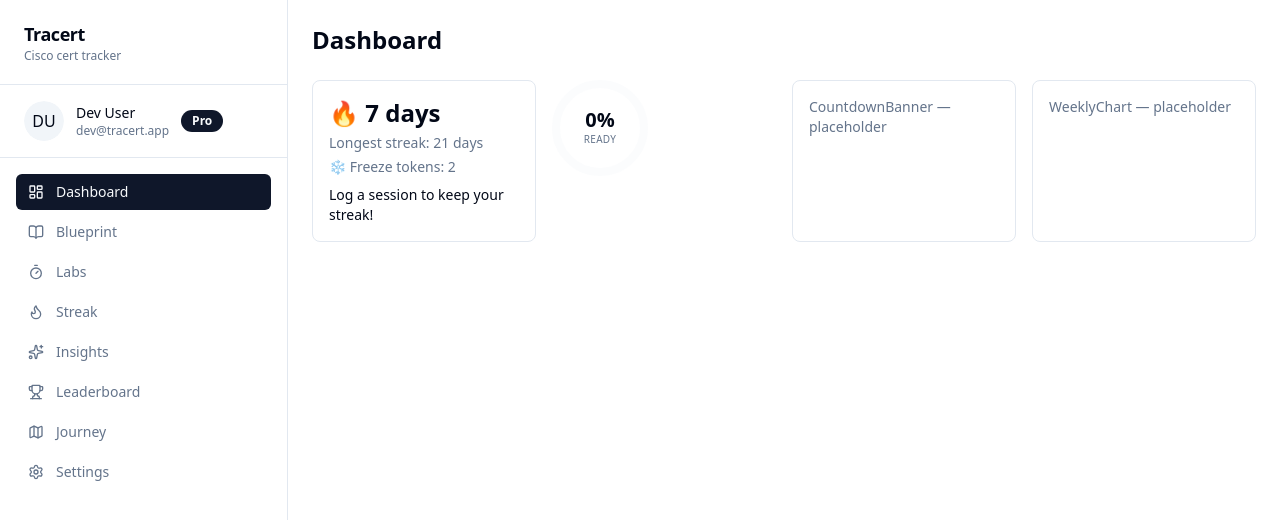
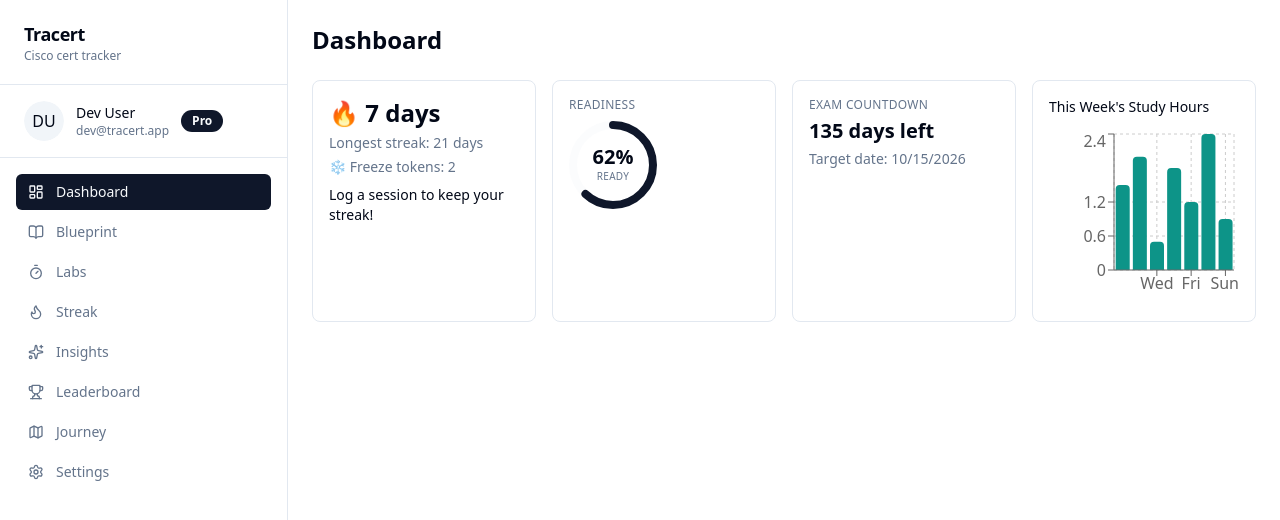
Before and after one commit to nero-01/tracert, a Next.js app: page /dashboard in a window 1280 px wide. Shown: the top 520 px of the page. Built offline with nearby package versions, Linux system fonts and the light colour scheme.

Commit message:
feat: enhance dashboard and settings pages with new components, user profile management, and visualizations for study progress

```diff
--- a/app/dashboard/page.tsx
+++ b/app/dashboard/page.tsx
@@ -9,7 +9,12 @@ export default function DashboardPage() {
       <h1 className="text-2xl font-bold">Dashboard</h1>
       <div className="grid gap-4 md:grid-cols-2 lg:grid-cols-4">
         <StreakCard />
-        <ProgressRing value={0} />
+        <div className="rounded-lg border bg-card p-4">
+          <p className="mb-2 text-xs uppercase tracking-wide text-muted-foreground">
+            Readiness
+          </p>
+          <ProgressRing value={62} size={88} />
+        </div>
         <CountdownBanner />
         <WeeklyChart />
       </div>
--- a/app/dashboard/settings/page.tsx
+++ b/app/dashboard/settings/page.tsx
@@ -1,8 +1,53 @@
+"use client";
+
+import { useState } from "react";
+import { MOCK_USER } from "@/lib/mock/mockUser";
+import { Button } from "@/components/ui/button";
+import { Input } from "@/components/ui/input";
+
 export default function SettingsPage() {
+  const [displayName, setDisplayName] = useState("Dev User");
+  const [weeklyGoal, setWeeklyGoal] = useState(String(MOCK_USER.weekly_hour_goal));
+  const [nudgeHour, setNudgeHour] = useState(String(MOCK_USER.streak_nudge_hour));
+
   return (
     <div className="space-y-6">
       <h1 className="text-2xl font-bold">Settings</h1>
-      <p className="text-muted-foreground">Settings Page — placeholder</p>
+
+      <div className="rounded-lg border bg-card p-4">
+        <p className="mb-3 text-sm font-medium">Profile</p>
+        <div className="grid gap-3 md:grid-cols-2">
+          <div>
+            <label className="mb-1 block text-xs text-muted-foreground">Display Name</label>
+            <Input value={displayName} onChange={(e) => setDisplayName(e.target.value)} />
+          </div>
+          <div>
+            <label className="mb-1 block text-xs text-muted-foreground">Email</label>
+            <Input value={MOCK_USER.email} readOnly />
+          </div>
+        </div>
+      </div>
+
+      <div className="rounded-lg border bg-card p-4">
+        <p className="mb-3 text-sm font-medium">Study Goals</p>
+        <div className="grid gap-3 md:grid-cols-2">
+          <div>
+            <label className="mb-1 block text-xs text-muted-foreground">Weekly Hour Goal</label>
+            <Input value={weeklyGoal} onChange={(e) => setWeeklyGoal(e.target.value)} />
+          </div>
+          <div>
+            <label className="mb-1 block text-xs text-muted-foreground">Streak Nudge Hour</label>
+            <Input value={nudgeHour} onChange={(e) => setNudgeHour(e.target.value)} />
+          </div>
+        </div>
+      </div>
+
+      <div className="rounded-lg border bg-card p-4">
+        <p className="text-sm font-medium">Plan</p>
+        <p className="mt-1 text-sm text-muted-foreground">Tracert Pro (mock dev mode)</p>
+      </div>
+
+      <Button>Save Changes (Mock)</Button>
     </div>
   );
 }
--- a/components/dashboard/CountdownBanner.tsx
+++ b/components/dashboard/CountdownBanner.tsx
@@ -1,7 +1,20 @@
+import { MOCK_USER } from "@/lib/mock/mockUser";
+
 export function CountdownBanner() {
+  const examDate = new Date(MOCK_USER.exam_date);
+  const now = new Date();
+  const diffMs = examDate.getTime() - now.getTime();
+  const daysLeft = Math.max(0, Math.ceil(diffMs / (1000 * 60 * 60 * 24)));
+
   return (
     <div className="rounded-lg border bg-card p-4">
-      <p className="text-sm text-muted-foreground">CountdownBanner — placeholder</p>
+      <p className="text-xs uppercase tracking-wide text-muted-foreground">
+        Exam Countdown
+      </p>
+      <p className="mt-1 text-xl font-semibold">{daysLeft} days left</p>
+      <p className="mt-1 text-sm text-muted-foreground">
+        Target date: {examDate.toLocaleDateString()}
+      </p>
     </div>
   );
 }
--- a/components/dashboard/WeeklyChart.tsx
+++ b/components/dashboard/WeeklyChart.tsx
@@ -1,7 +1,40 @@
+"use client";
+
+import {
+  Bar,
+  BarChart,
+  CartesianGrid,
+  ResponsiveContainer,
+  Tooltip,
+  XAxis,
+  YAxis,
+} from "recharts";
+
+const data = [
+  { day: "Mon", hours: 1.5 },
+  { day: "Tue", hours: 2.0 },
+  { day: "Wed", hours: 0.5 },
+  { day: "Thu", hours: 1.8 },
+  { day: "Fri", hours: 1.2 },
+  { day: "Sat", hours: 2.4 },
+  { day: "Sun", hours: 0.9 },
+];
+
 export function WeeklyChart() {
   return (
     <div className="rounded-lg border bg-card p-4">
-      <p className="text-sm text-muted-foreground">WeeklyChart — placeholder</p>
+      <p className="mb-3 text-sm font-medium">This Week&apos;s Study Hours</p>
+      <div className="h-44 w-full min-w-0">
+        <ResponsiveContainer width="100%" height="100%">
+          <BarChart data={data}>
+            <CartesianGrid strokeDasharray="3 3" />
+            <XAxis dataKey="day" />
+            <YAxis />
+            <Tooltip />
+            <Bar dataKey="hours" fill="#0d9488" radius={[4, 4, 0, 0]} />
+          </BarChart>
+        </ResponsiveContainer>
+      </div>
     </div>
   );
 }
--- a/components/journey/CertTimeline.tsx
+++ b/components/journey/CertTimeline.tsx
@@ -1,7 +1,27 @@
+const levels = [
+  { name: "CCNA", state: "active" },
+  { name: "CCNP", state: "upcoming" },
+  { name: "CCIE", state: "upcoming" },
+  { name: "CCDE", state: "upcoming" },
+];
+
 export function CertTimeline() {
   return (
     <div className="rounded-lg border bg-card p-4">
-      <p className="text-sm text-muted-foreground">CertTimeline — placeholder</p>
+      <p className="mb-3 text-sm font-medium">Certification Timeline</p>
+      <div className="space-y-3">
+        {levels.map((level, idx) => (
+          <div key={level.name} className="flex items-center gap-3">
+            <div
+              className={`h-3 w-3 rounded-full ${
+                level.state === "active" ? "bg-teal-500 ring-4 ring-teal-500/20" : "bg-muted"
+              }`}
+            />
+            <span className="text-sm">{level.name}</span>
+            {idx < levels.length - 1 && <div className="h-px flex-1 bg-border" />}
+          </div>
+        ))}
+      </div>
     </div>
   );
 }
--- a/components/journey/TrackCard.tsx
+++ b/components/journey/TrackCard.tsx
@@ -1,7 +1,16 @@
+import { MOCK_USER } from "@/lib/mock/mockUser";
+
 export function TrackCard() {
   return (
     <div className="rounded-lg border bg-card p-4">
-      <p className="text-sm text-muted-foreground">TrackCard — placeholder</p>
+      <p className="text-sm font-medium">Current Track</p>
+      <p className="mt-1 text-lg font-semibold">CCNA Core · 200-301</p>
+      <p className="mt-1 text-sm text-muted-foreground">
+        Progress: 62% · 31.2 hrs logged · 5 AI insights
+      </p>
+      <p className="text-sm text-muted-foreground">
+        Exam date: {new Date(MOCK_USER.exam_date).toLocaleDateString()}
+      </p>
     </div>
   );
 }
--- a/components/leaderboard/LeaderboardTable.tsx
+++ b/components/leaderboard/LeaderboardTable.tsx
@@ -1,7 +1,44 @@
+const rows = [
+  { rank: 1, name: "Taylor R.", track: "CCIE Enterprise", hours: 42.6, topics: 18 },
+  { rank: 2, name: "Dev User", track: "CCNA Core", hours: 31.2, topics: 14 },
+  { rank: 3, name: "Morgan P.", track: "CCNP Security", hours: 28.5, topics: 11 },
+  { rank: 4, name: "Casey L.", track: "CCNA Automation", hours: 24.8, topics: 9 },
+  { rank: 5, name: "Jordan K.", track: "CCNP Enterprise", hours: 22.1, topics: 8 },
+];
+
 export function LeaderboardTable() {
   return (
-    <div className="rounded-lg border bg-card p-4">
-      <p className="text-sm text-muted-foreground">LeaderboardTable — placeholder</p>
+    <div className="overflow-hidden rounded-lg border bg-card">
+      <div className="border-b px-4 py-3">
+        <p className="text-sm font-medium">Community Leaderboard (Mock)</p>
+      </div>
+      <div className="overflow-x-auto">
+        <table className="w-full text-left text-sm">
+          <thead className="bg-muted/50 text-muted-foreground">
+            <tr>
+              <th className="px-4 py-2">Rank</th>
+              <th className="px-4 py-2">Name</th>
+              <th className="px-4 py-2">Track</th>
+              <th className="px-4 py-2">Hours</th>
+              <th className="px-4 py-2">Topics</th>
+            </tr>
+          </thead>
+          <tbody>
+            {rows.map((row) => (
+              <tr
+                key={row.rank}
+                className={row.name === "Dev User" ? "bg-primary/5" : "border-t"}
+              >
+                <td className="px-4 py-2 font-medium">#{row.rank}</td>
+                <td className="px-4 py-2">{row.name}</td>
+                <td className="px-4 py-2">{row.track}</td>
+                <td className="px-4 py-2">{row.hours.toFixed(1)}</td>
+                <td className="px-4 py-2">{row.topics}</td>
+              </tr>
+            ))}
+          </tbody>
+        </table>
+      </div>
     </div>
   );
 }
```
